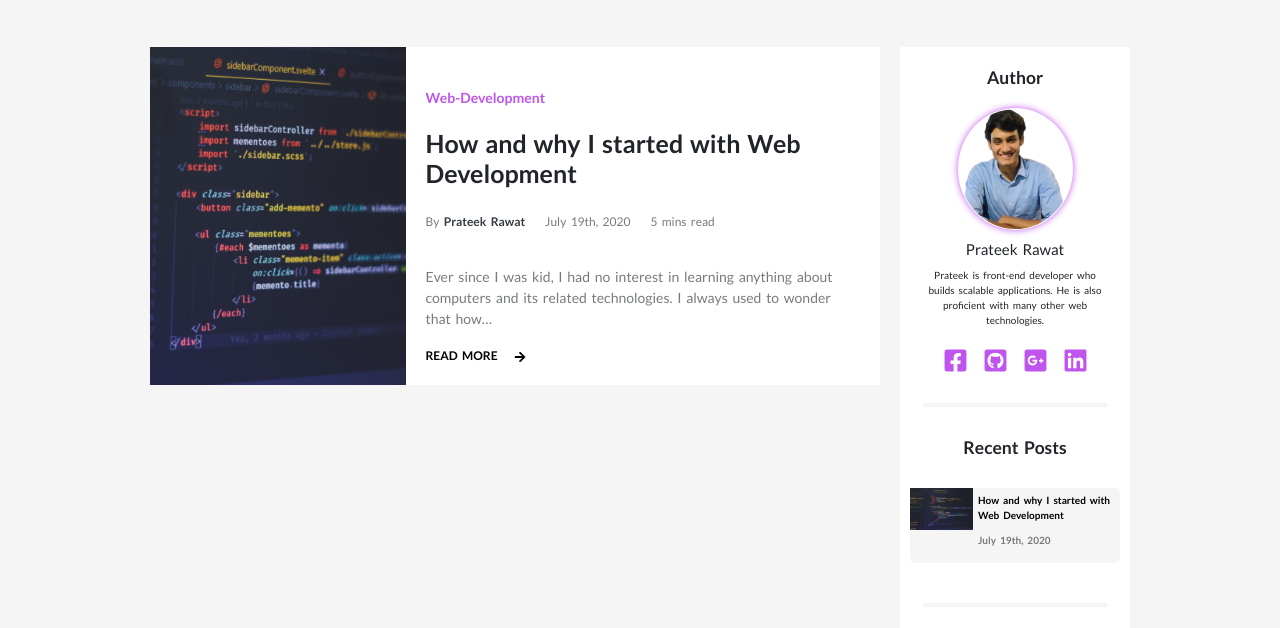
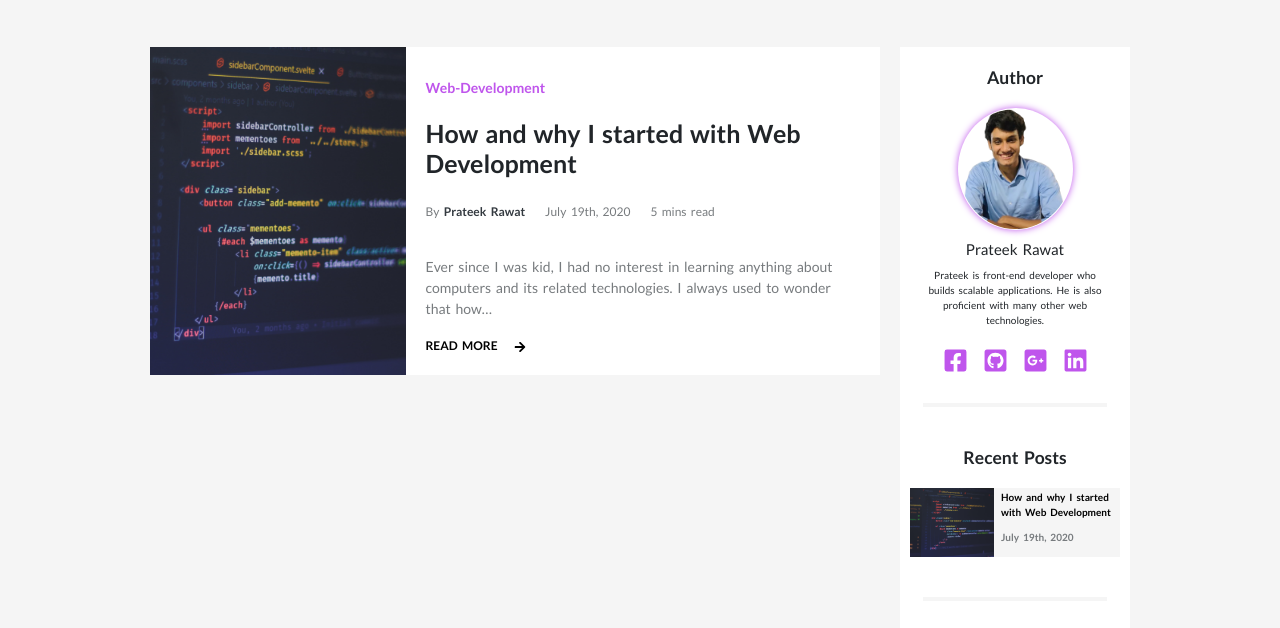
Before and after one commit to prateekkk26/portfolio, a Gatsby site: page /posts in a window 1280 px wide. Shown: the part 145-773 px from the top of the page. Built offline with nearby package versions, Linux system fonts and the light colour scheme; Gatsby itself is replaced by a stand-in of ours.

Commit message:
fixed the bannerPost component

```diff
--- a/src/components/BannerPosts/bannerposts.module.css
+++ b/src/components/BannerPosts/bannerposts.module.css
@@ -1,5 +1,8 @@
+.container {
+	padding: 1rem;
+}
+
 .wrapper {
-	padding: 1rem;
 	margin-top: 1.5rem;
 }
 
@@ -27,21 +30,21 @@
 	width: 100%;
 	display: flex;
 	background-color: var(--lightGray);
-	border-radius: .5rem;
 }
 
 .imageContainer {
-	width: 30%;
+	width: 40%;
 }
 
 .img {
 	width: 100%;
+	height: 100%;
 }
 
 .content {
-	width: 70%;
-	padding: 0.5rem;
+	width: 60%;
 	align-self: center;
+	padding: 0.2rem 0.7rem;
 }
 
 .content p{
--- a/src/components/Posts/Post/post.module.css
+++ b/src/components/Posts/Post/post.module.css
@@ -23,7 +23,7 @@
 	color: var(--mainPurple);
 	font-weight: bold;
 	font-size: 1.4rem;
-	margin: 2rem 0;
+	margin: 1rem 0 2rem 0;
 }
 
 .metaInfo {
--- a/src/styles/global.css
+++ b/src/styles/global.css
@@ -23,8 +23,7 @@ body {
 
 
 ::-webkit-scrollbar {
-	width: 3rem;
-	height: 3rem;
+	width: 1rem;
 }
 
 ::-webkit-scrollbar-track {
@@ -33,7 +32,6 @@ body {
 
 ::-webkit-scrollbar-thumb {
 	background: var(--mainBlack);
-	border-radius: 1rem;
 }
 
 ::-webkit-scrollbar-thumb:hover {
```
